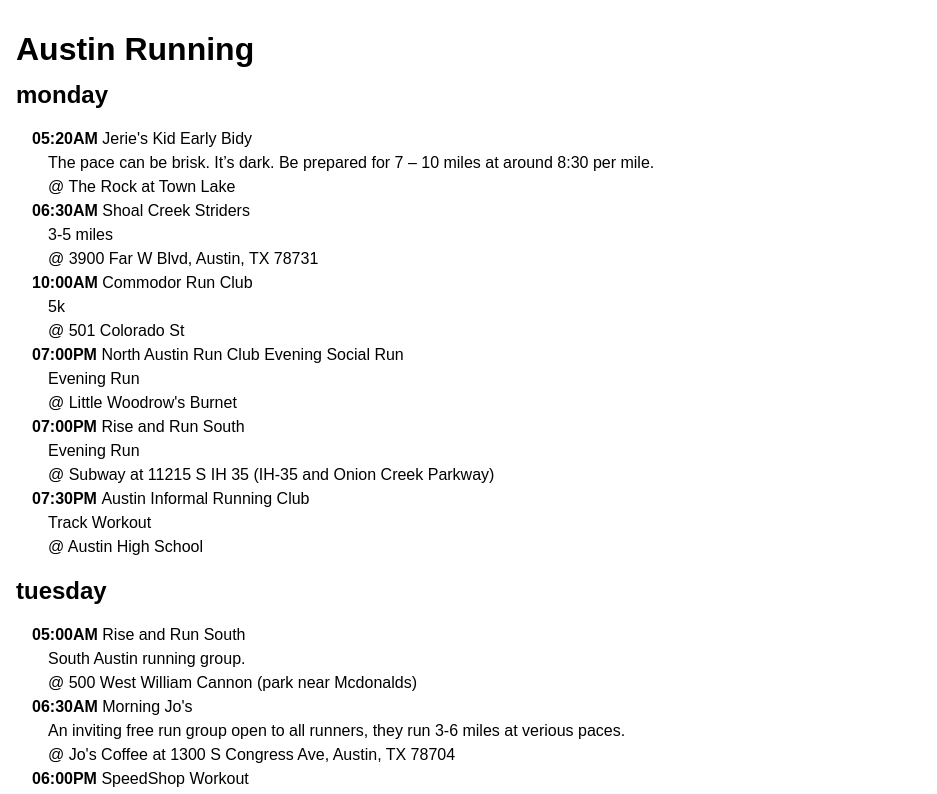
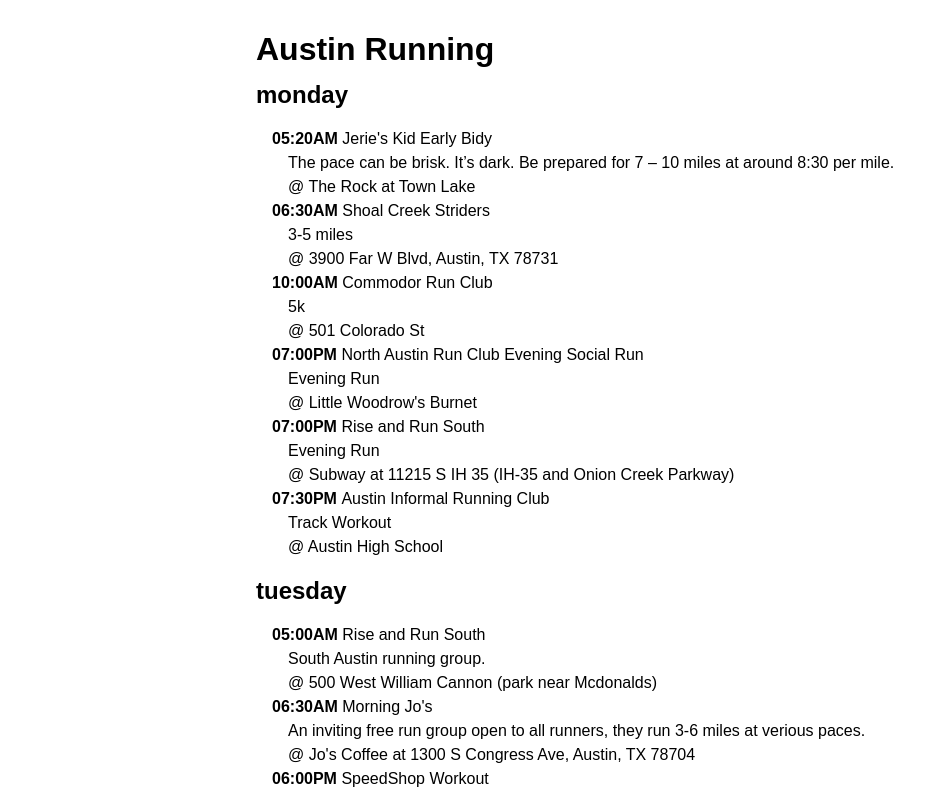
Before and after one commit to Hehk/lunch.run, a Next.js app: page /austin in a window 1280 px wide. Shown: the top 794 px of the page, without its empty margins (0-937 px from the left). Built offline with nearby package versions, Linux system fonts and the light colour scheme.

Commit message:
add centered layout for minimal pages

```diff
--- /dev/null
+++ b/components/minimal_layout.tsx
@@ -0,0 +1,13 @@
+import React from "react";
+
+export default function MinimalLayout ({ children } : {children: React.ReactNode}) {
+  return <div className="container">
+    {children}
+    <style jsx>{`
+      .container {
+        max-width: 800px;
+        margin: 0 auto;
+      }
+    `}</style>
+  </div>
+}
--- a/pages/austin.tsx
+++ b/pages/austin.tsx
@@ -1,5 +1,6 @@
 import Head from "next/head"
 import Link from "next/link"
+import MinimalLayout from "../components/minimal_layout"
 import React from "react"
 
 type event = {
@@ -645,7 +646,7 @@
 
 export default function Austin() {
   return (
-    <div>
+    <MinimalLayout>
       <Head>
         <title>Austin Running</title>
         <meta name="description" content="Austin Run Groups" />
@@ -706,6 +707,6 @@
           padding-left: 1rem;
         }
       `}</style>
-    </div>
+    </MinimalLayout>
   )
 }
```
